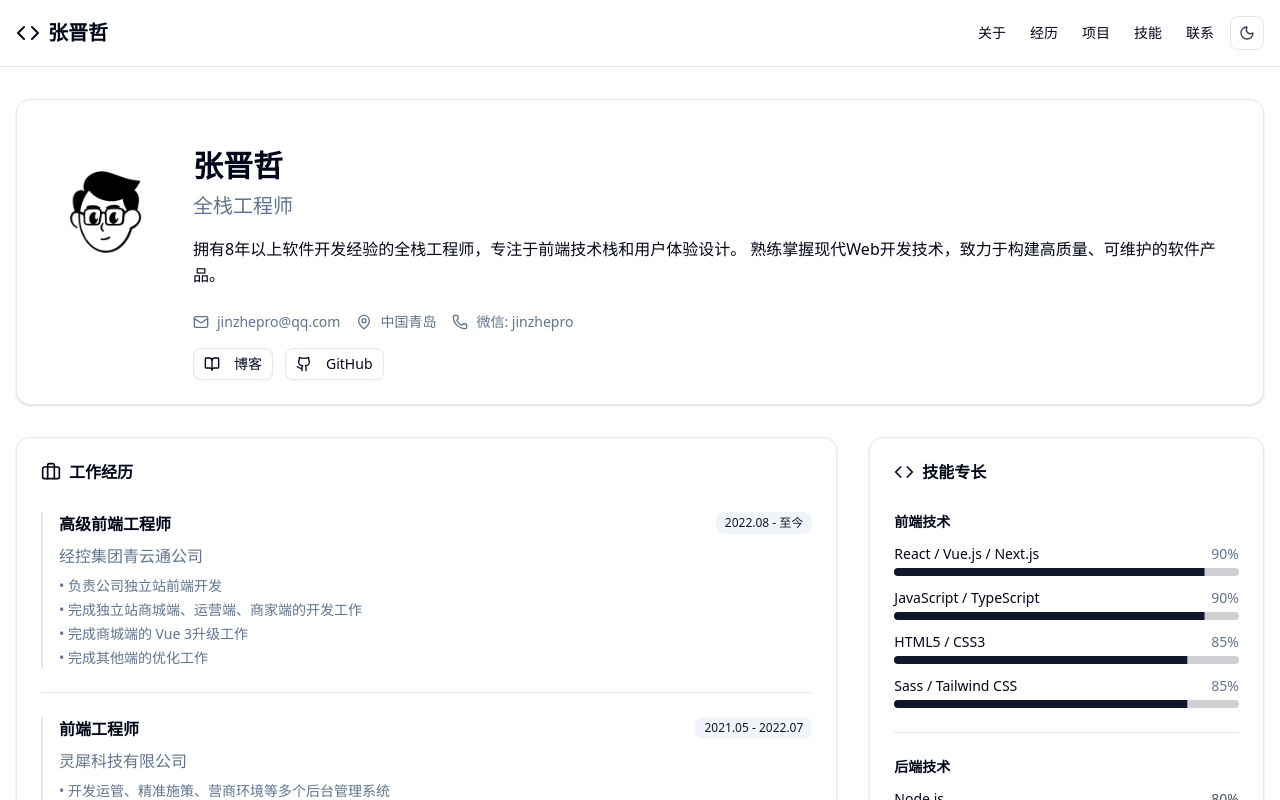
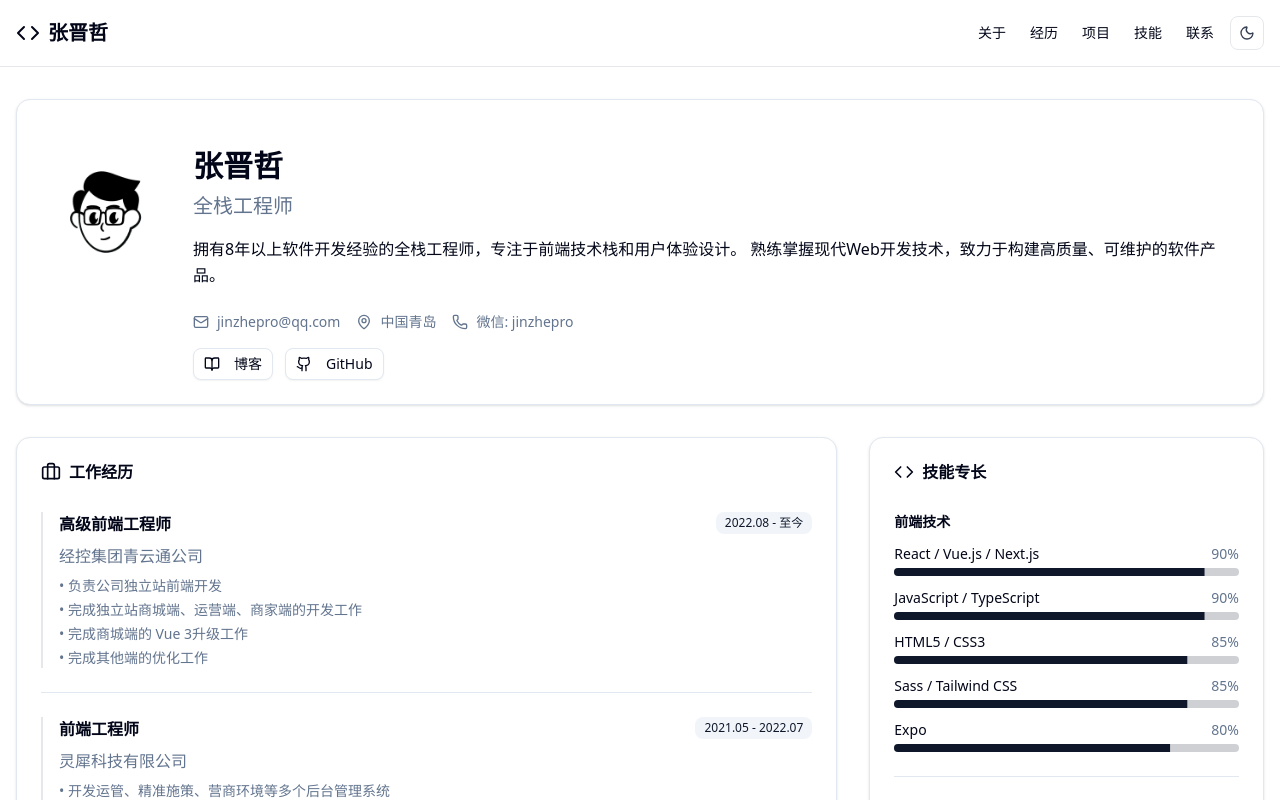
Before and after one commit to jinzhepro/me, a Next.js app: page / in a window 1280 px wide. Shown: the top 800 px of the page. Built offline with nearby package versions, Linux system fonts and the light colour scheme.

Commit message:
feat: 在技能列表中添加Expo技能

```diff
--- a/src/components/Skills.tsx
+++ b/src/components/Skills.tsx
@@ -15,7 +15,8 @@ export default function Skills() {
     { name: "React / Vue.js / Next.js", level: 90 },
     { name: "JavaScript / TypeScript", level: 90 },
     { name: "HTML5 / CSS3", level: 85 },
-    { name: "Sass / Tailwind CSS", level: 85 }
+    { name: "Sass / Tailwind CSS", level: 85 },
+    { name: "Expo", level: 80 }
   ];
 
   const backendSkills = [
```
